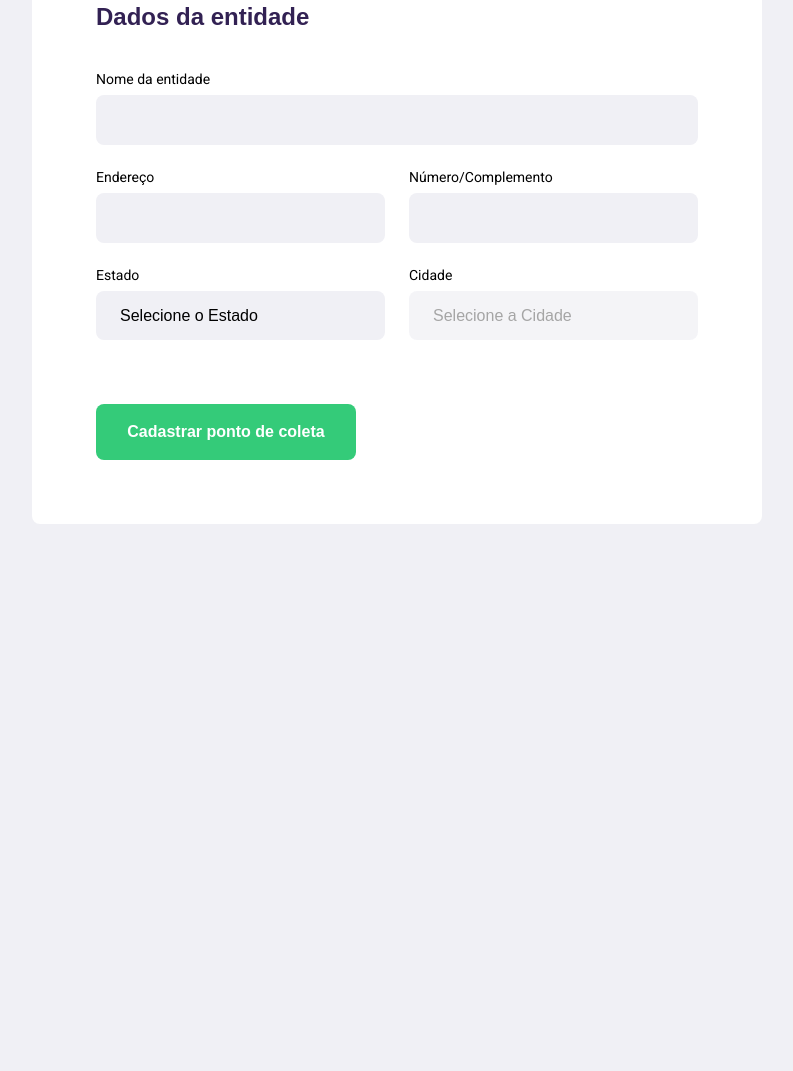
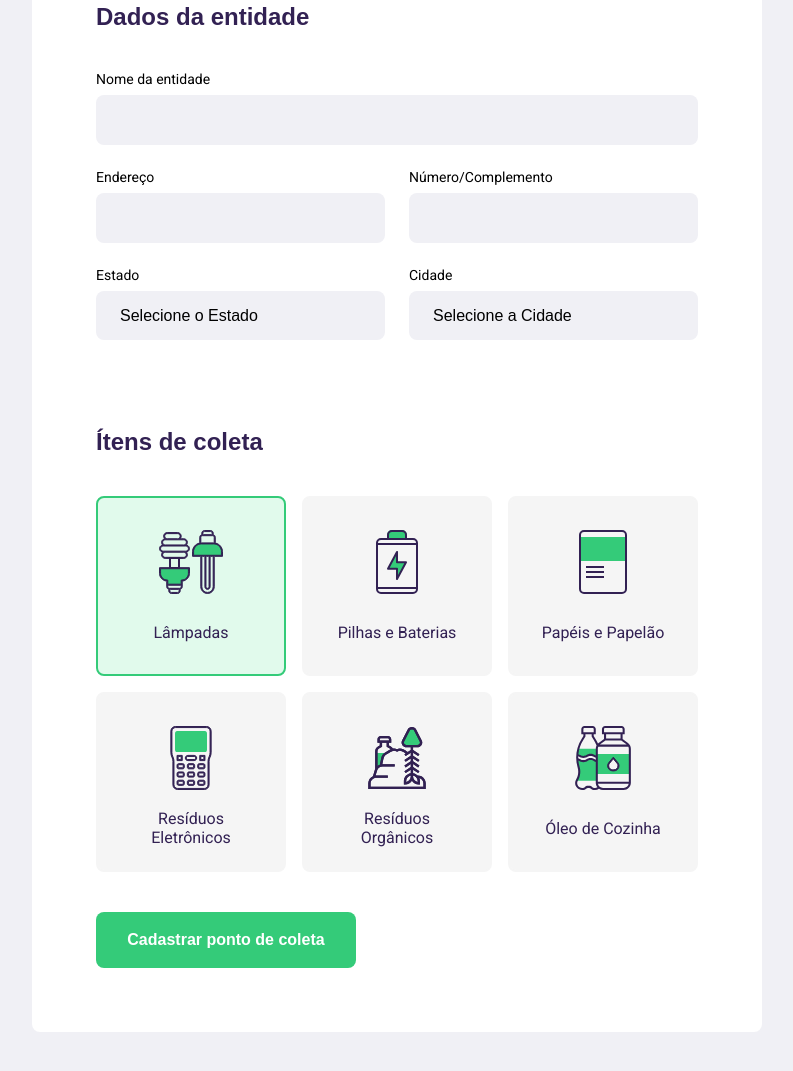
Before and after one commit to viniciussousa891/nlw, a plain HTML site: page create-point.html in a window 1280 px wide. Shown: the part 339-1410 px from the top of the page, without its empty margins (243-1036 px from the left). Before the commit the page ends 943 px from the top, so only its background shows below. Drawn offline with Linux system fonts and the light colour scheme; no server answers.

Commit message:
create-point02

```diff
--- a/create-point.html
+++ b/create-point.html
@@ -45,25 +45,25 @@
 
                 <div class="field">
                     <label for="">Nome da entidade</label>
-                    <input type="text" name="name">
+                    <input type="text" name="name" required>
                 </div>
 
 
                 <div class="field-group">
                     <div class="field">
                         <label for="address">Endereço</label>
-                        <input type="text" name=address>
+                        <input type="text" name="address" required>
                     </div>
                     <div class="field">
                         <label for="address">Número/Complemento</label>
-                        <input type="text" name=address2>
+                        <input type="text" name="address2" required>
                     </div>
                 </div>
 
                 <div class="field-group">
                     <div class="field">
                         <label for="state">Estado</label>
-                        <select name="uf">
+                        <select name="uf" required>
                             <option value="">Selecione o Estado</option>
                         </select>
 
@@ -73,7 +73,7 @@
 
                     <div class="field">
                         <label for="city" >Cidade</label>
-                        <select name="city" disabled>
+                        <select name="city" disable required>
                             <option value="">Selecione a Cidade</option>
                         </select>
                     </div>
@@ -81,6 +81,44 @@
                 </div>
 
 
+            </fieldset>
+
+            <fieldset>
+                <legend>
+                    <h2>Ítens de coleta</h2>
+                </legend>
+
+                <div class="itens-grid">
+                    <li data-id="1" class="selected">
+                        <img src="assets/lampadas.svg" alt="Lâmpadas">
+                        <span>Lâmpadas</span>
+                    </li>
+
+                    <li data-id="2">
+                        <img src="assets/baterias.svg" alt="Pilhas e Baterias">
+                        <span>Pilhas e Baterias</span>
+                    </li>
+
+                    <li data-id="3">
+                        <img src="assets/papeis-papelao.svg" alt="Papéis e Papelão">
+                        <span>Papéis e Papelão</span>
+                    </li>
+
+                    <li data-id="4">
+                        <img src="assets/eletronicos.svg" alt="Resíduos Eletrônicos">
+                        <span>Resíduos Eletrônicos</span>
+                    </li>
+
+                    <li data-id="5">
+                        <img src="assets/organicos.svg" alt="Resíduos Orgânicos">
+                        <span>Resíduos Orgânicos</span>
+                    </li>
+
+                    <li data-id="6">
+                        <img src="assets/oleo.svg" alt="Óleo de Cozinha">
+                        <span>Óleo de Cozinha</span>
+                    </li>
+                </div>
             </fieldset>
 
             <button type="submit">Cadastrar ponto de coleta</button>
--- a/scripts/create-point.js
+++ b/scripts/create-point.js
@@ -30,15 +30,18 @@ function getCities(event) {
 
     const url = `https://servicodados.ibge.gov.br/api/v1/localidades/estados/${ufValue}/municipios`
 
+    citySelect.innerHTML = "<option value>Selecione a cidade</option>"
+    citySelect.disabled = false
+
     fetch(url)
     .then( res => res.json() )
     .then( cities => {
 
         for( const city of cities ) {
-            citySelect.innerHTML += `<option value="${city.id}">${city.nome}</option>`
+            citySelect.innerHTML += `<option value="${city.nome}">${city.nome}</option>`
         }
 
-        citySelect.disabled = false
+
     } )
 }
 
@@ -47,3 +50,16 @@ function getCities(event) {
 document
     .querySelector("select[name=uf]")
     .addEventListener("change", getCities)
+
+
+// Itens de coleta
+// Pegar todos os li's
+const itemsToCollect = document.querySelectorAll(".items-grid li")
+
+for (const item of itemsToCollect) {
+    item.addEventListener("click", handleSelectedItem)
+}
+
+function handleSelectedItem(event) {
+    console.log(event.target)
+}
--- a/styles/create-point.css
+++ b/styles/create-point.css
@@ -126,3 +126,45 @@ form button {
 form button:hover {
     background-color: #2fb86e;
 }
+
+.itens-grid {
+    display: grid;
+    grid-template-columns: 1fr 1fr 1fr;
+    gap: 16px;
+}
+.itens-grid li {
+    background-color: #f5f5f5;
+    list-style: none;
+
+
+    border: 2px solid #f5f5f5;
+    border-radius: 8px;
+
+    height: 180px;
+
+    padding: 32px 24px 16px;
+
+    display: flex;
+    flex-direction: column;
+    align-items: center;
+    justify-content: space-between;
+
+    text-align: center;
+
+    cursor: pointer;
+}
+
+.itens-grid li span {
+    margin-top: 12px;
+    flex: 1;
+
+    display: flex;
+    align-items: center;
+
+    color: var(--title-color);
+}
+
+.itens-grid li.selected {
+    background: #e1faec;
+    border: 2px solid #34cb79;
+}
```
